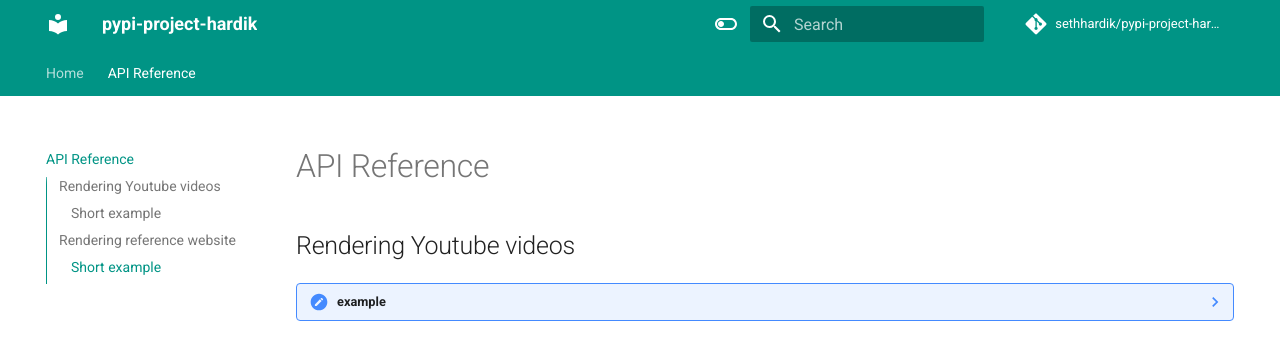
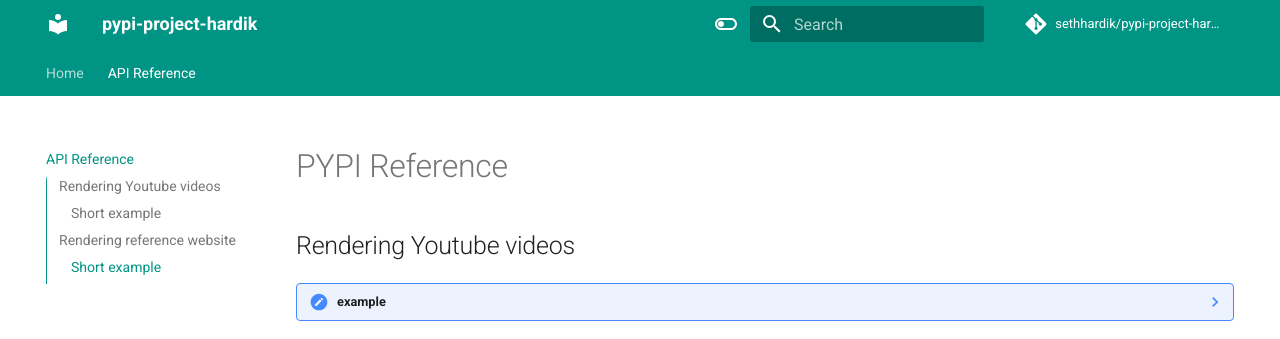
Before and after one commit to sethhardik/pypi-project-hardik, an MkDocs documentation site: the page built from docs/APIreference.md, in a window 1280 px wide and 1227 px high. Shown: the top 339 px of the window. Built offline with MkDocs 1.6.1 and Material for MkDocs 9.7.7, drawn with Linux system fonts in a browser that asks for light colours; comment, search, counter and statistics services are not loaded.

Commit message:
final test for docs

```diff
--- a/docs/APIreference.md
+++ b/docs/APIreference.md
@@ -1,4 +1,4 @@
-# API Reference
+# PYPI Reference
 
 ## Rendering Youtube videos
 
```
Also changed, not shown: 1 other file.
